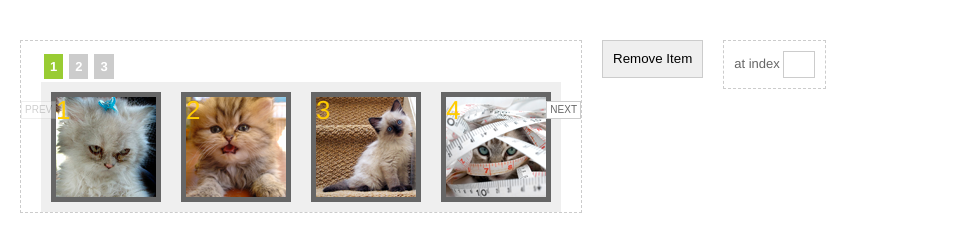
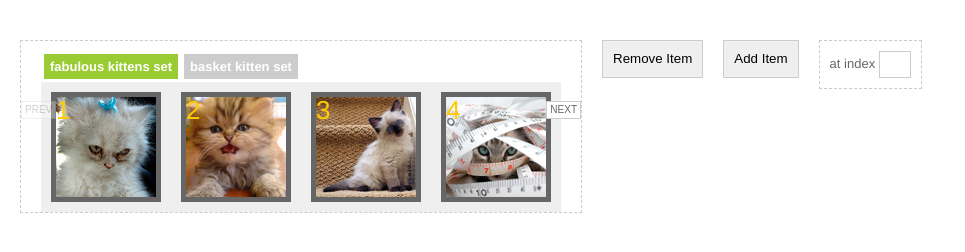
Before and after one commit to yujulia/jCarrotCell, a plain HTML site: page test.html in a window 1280 px wide. Both pictures are taken after a click on the button "Remove Item". Shown: the whole page, without its empty margins (0-965 px from the left). Drawn offline with Linux system fonts and the light colour scheme.

Commit message:
testing navi auto add remove based on insert remove

```diff
--- a/js/jCarrotCell.js
+++ b/js/jCarrotCell.js
@@ -46,7 +46,9 @@
 					atEnd : "carrotAtEnd",
 					onPlay : "carrotPlay",
 					onPause : "carrotPause",
-					onStop : "carrotStop"
+					onStop : "carrotStop",
+					pagesChanged : "carrotPageCountChanged"
+
 				},
 
 				// CONST
@@ -66,6 +68,7 @@
 				ON_INSERT = "inserted",
 				ON_RELOAD = "reloaded",
 				SCROLL_BY_ONE = "scrollByOne",
+				PAGE_COUNT_CHANGED = "pageCountChanged",
 
 				DEBUG_ON = false, // DEBUG shows console logs
 
@@ -88,12 +91,13 @@
 				moveByOne = false,
 				scrollCallBack = null,
 				oldPages = null,
+				itemNames = {},
 
 				api, view, slider, items, single, totalItems,
 				frameSize, singleSize, viewSize,
 				autoScroll, pause, play, stop,
 				visible, advanceBy, myPage, pages,
-				prev, next, navi,
+				prev, next, navi, nameList, pre, post,
 				sliderSelect, sliderChildSelect, prevSelect, nextSelect,
 				pauseSelect, playSelect, stopSelect, naviContainer, naviSelect,
 				firstOfLastPage, extraOnLastPage, hasOpenSpot;
@@ -377,14 +381,13 @@
 				});
 			};
 
+
 			/** auto create navi
 			*/
 			var creatNavi = function(){
 				$(naviContainer).empty(); // clear the navi container
-				var itemNames = {};
-				for (var j = 1; j <= pages; j++) { itemNames[j] = j; }
-
-				var nameList = $(naviContainer).data("navi");
+				for (var j = 1; j <= pages; j++) { itemNames[j] = j; } // set navi names into auto integers
+			 	nameList = $(naviContainer).data("navi"); // get name list data if any
 
 				if ((nameList !== null) && (nameList !== undefined) && (nameList.length !== 0) ) {
 					$(nameList).each(function(n){
@@ -392,8 +395,9 @@
 					});
 				}
 
-				var pre = '<div class="' + settings.naviClass +'">'; // default is div
-				var post = '</div>';
+				pre = '<div class="' + settings.naviClass +'">'; // default is div
+				post = '</div>';
+
 				if ($(naviContainer).is("ul") || $(naviContainer).is("ol")) {
 					pre = '<li class="' + settings.naviClass +'">';
 					post = '</li>';
@@ -401,6 +405,7 @@
 				for (var i = 1; i <= pages; i++) {
 					$(naviContainer).append(pre + itemNames[i] + post);
 				}
+
 				navi = $(naviContainer).find("> *"); // find all the things we just added
 			};
 
@@ -424,30 +429,77 @@
 				});
 			};
 
+			/** listen for events that will cause navi to change
+			*/
+			var handleNaviChanges = function() {
+				settings.controlScope.bind(settings.pagesChanged, function(e, carrotName, eventName, newPageNumber, oldPageNumber ) {
+					debug("something about navi has to change " + newPageNumber + " used to be " + oldPageNumber);
+
+					var newIndex, newNaviNode;
+					var diff = newPageNumber - oldPageNumber;
+					var more = true;
+					if (diff < 0) { more = false; }
+					diff = Math.abs(diff);
+
+					if (more) {
+						if (settings.makeNavi) {
+							for (var i = 1; i <= more; i++) {
+								newIndex = oldPageNumber + i;
+
+								if (itemNames[newIndex]) {
+									$(naviContainer).append(pre + itemNames[newIndex] + post);
+								} else {
+									$(naviContainer).append(pre + newIndex + post);
+								}
+
+								newNaviNode = $("> *", naviContainer).last();
+
+								navi = $(naviContainer).find("> *"); // find all the things we just added
+								addNaviClick(newNaviNode, newIndex);
+
+							}
+						}
+					} else {
+						navi.slice(-1*diff).remove(); // remove last items
+						navi = $(naviContainer).find("> *");
+					}
+
+				});
+			};
+
+			var addNaviClick = function(thisNavi, navIndex) {
+				debug("adding navi click " + navIndex);
+
+				$(thisNavi).unbind().bind("click", function(){
+					if (playing && settings.stopOnClick) {  stopCarrotCell(); }
+					if (scrolling) { return false; } // no queue ups on rapid clicking
+
+					navi.removeClass(settings.currentClass);
+					$(this).addClass(settings.currentClass);
+					if ((navIndex <= pages) && (navIndex > 0)) {
+						gotoPage(navIndex);
+						determinePrevNext(navIndex);
+					}
+				});
+			};
+
+			var processEachNaviNode = function(){
+				navi.each(function(iNav){
+					var thisNavi = this; // an item of this nav
+					var navIndex = iNav + 1;
+					addNaviClick(thisNavi, navIndex);
+				});
+			};
+
 			/** set up navigation, only works on pages
 			*/
 			var setupNavi = function() {
 				if (settings.makeNavi) { creatNavi(); }
 				$(navi).first().addClass(settings.currentClass);
 
-				navi.each(function(iNav){
-					var thisNavi = this; // an item of this nav
-					var navIndex = iNav + 1;
-
-					$(thisNavi).bind("click", function(){
-						if (playing && settings.stopOnClick) {  stopCarrotCell(); }
-						if (scrolling) { return false; } // no queue ups on rapid clicking
-
-						$(this).siblings().removeClass(settings.currentClass);
-						$(this).addClass(settings.currentClass);
-						if ((navIndex <= pages) && (navIndex > 0)) {
-							gotoPage(navIndex);
-							determinePrevNext(navIndex);
-						}
-					});
-				});
-
+				processEachNaviNode()
 				handleNaviAutoscroll();
+				handleNaviChanges();
 			};
 
 			/** set up clickin on previous and next
@@ -526,11 +578,9 @@
 				}
 
 				if ((oldPages !== null) && (oldPages !== pages)) {
-					console.log("page count changed");
-
+					settings.controlScope.trigger(settings.pagesChanged, [settings.name, PAGE_COUNT_CHANGED, pages, oldPages]);
 				}
 				oldPages = pages; // save this value
-
 
 				debug(pages + " pages totalItems " + totalItems);
 			};
--- a/test.html
+++ b/test.html
@@ -22,9 +22,15 @@
 				makeNavi: true
 			});
 			var removeKittenAPI = $(removeKitten).data("carrotCell");
+
 			$("#removeKittenAction").bind("click", function(e){
 				var myIndex = parseInt($("#removeKittenValue").val());
 				removeKittenAPI.remove(myIndex);
+			});
+
+			$("#addKittenAction").bind("click", function(e){
+				var myIndex = parseInt($("#removeKittenValue").val());
+				removeKittenAPI.insert('<li><img src="images/cat07.png" /></li>', myIndex);
 			});
 
 
@@ -52,7 +58,7 @@
 
 		<div class="example">
 			<div id="removeKitten" class="carrotCell kitten">
-				<div class="navi"></div>
+				<div class="navi"  data-navi='["fabulous kittens set", "basket kitten set", "rad kitten set", "new kitten set"]'></div>
 				<div class="carrotCellView">
 					<ol>
 						<li><span>1</span><img src="images/cat01.png" /></li>
@@ -70,6 +76,9 @@
 				<div class="next">next</div>
 			</div>
 			<button id="removeKittenAction" class="result">Remove Item</button>
+
+			<button id="addKittenAction" class="result">Add Item</button>
+
 			<div class="result">
 				<span>at index</span>
 				<input id="removeKittenValue" type="text" name="kittenValue"/>
```
